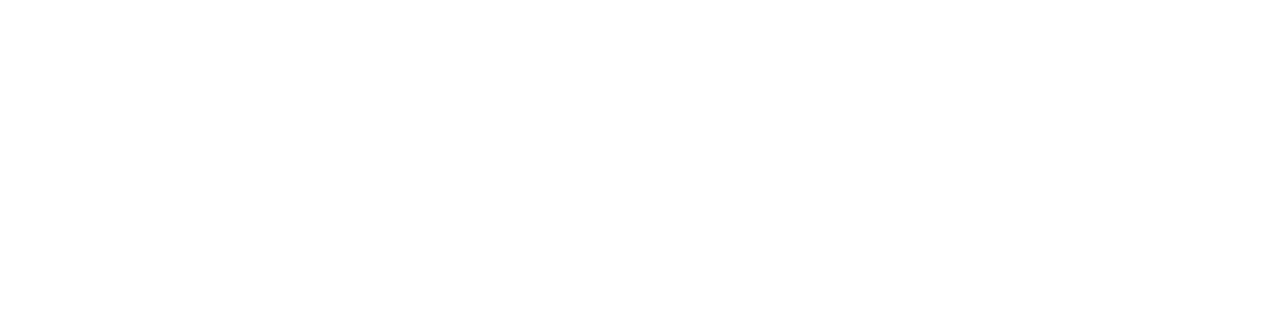
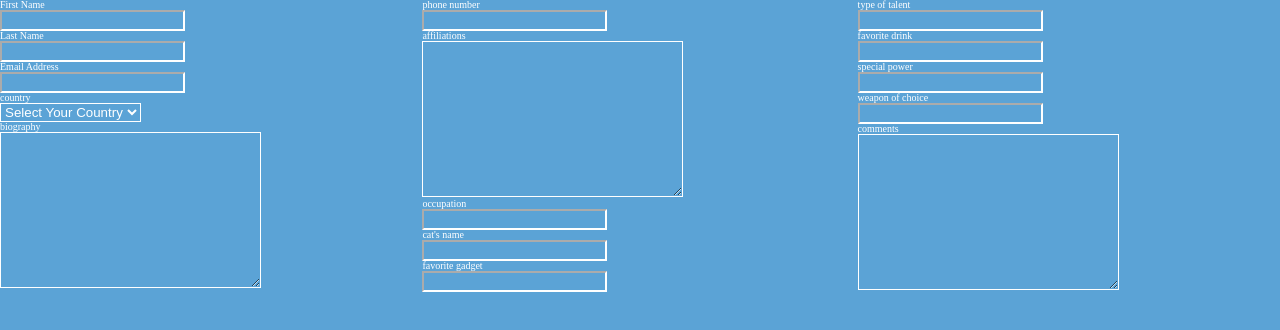
Before and after one commit to skrich-x/2.2-responsive-exercises, a plain HTML site: page Forms/form.html in a window 1280 px wide. Drawn offline with Linux system fonts and the light colour scheme; files that its build step writes are made by us from their sources.

Commit message:
Columns inputs and css styling applied

```diff
--- a/Forms/form.css
+++ b/Forms/form.css
@@ -0,0 +1,38 @@
+
+*,
+*::before,
+*::after {
+  box-sizing: border-box;
+}
+
+
+body{
+  background-color: #5BA3D6;
+  color:white;
+  font-family:Arial sans-serif;
+  font-size: 62.5%;
+  margin: 0 auto;
+}
+
+.column1{
+  float: left;
+   width: 33%;
+   }
+
+.column2{
+ display: inline-block;
+ width: 33%;
+ }
+
+.column3{
+  float: right;
+  width: 33%;
+  }
+
+input,
+textarea,
+select{
+  background-color:#5BA3D6;
+  border-color:white;
+  color:white;
+}
--- a/Forms/form.html
+++ b/Forms/form.html
@@ -0,0 +1,86 @@
+<!DOCTYPE html>
+<html lang="en">
+<head>
+  <meta charset="UTF-8">
+  <link rel="stylesheet" href="reset.css">
+  <link rel="stylesheet" href="form.css">
+
+  <title>Forms</title>
+</head>
+<body>
+
+    <div class="column1">
+        <div>
+          <h1>First Name</h1>
+          <input type="text">
+        </div>
+        <div>
+          <h1>Last Name</h1>
+          <input type="text">
+        </div>
+        <div>
+          <h1>Email Address</h1>
+          <input type="text">
+        </div>
+        <div>
+          <h1>country</h1>
+          <select name="country">
+            <option value="Select your Country" selected>Select Your Country</option>
+            <option value="USA"></option>
+            <option value="Canada"></option>
+          </select>
+
+        </div>
+        <div>
+          <h1>biography</h1>
+          <textarea name="" id="" cols="30" rows="10"></textarea>
+        </div>
+    </div>
+  <div class="column2">
+        <div>
+          <h1>phone number</h1>
+          <input type="text">
+        </div>
+        <div>
+          <h1>affiliations</h1>
+          <textarea name="" id="" cols="30" rows="10"></textarea>
+        </div>
+        <div>
+          <h1>occupation</h1>
+          <input type="text">
+        </div>
+        <div>
+          <h1>cat's name</h1>
+          <input type="text">
+        </div>
+        <div>
+          <h1>favorite gadget</h1>
+          <input type="text">
+        </div>
+  </div>
+  <div class="column3">
+        <div>
+          <h1>type of talent</h1>
+          <input type="text">
+        </div>
+        <div>
+          <h1>favorite drink</h1>
+          <input type="text">
+        </div>
+        <div>
+          <h1>special power</h1>
+          <input type="text">
+        </div>
+        <div>
+          <h1>weapon of choice</h1>
+          <input type="text">
+        </div>
+        <div>
+          <h1>comments</h1>
+          <textarea name="" id="" cols="30" rows="10"></textarea>
+        </div>
+    </div>
+
+
+</body>
+</html>
--- a/Sushi/sushi.css
+++ b/Sushi/sushi.css
@@ -36,7 +36,7 @@ h1{
 
  @media (max-width: 839px) and (min-width: 500px){
    .container{
-    background-color: red;
+
     max-width:99%;
     margin: 1%;
 
@@ -70,7 +70,7 @@ h1{
 /* mobile */
 @media (max-width:499px) {
   .container{
-    background-color: chartreuse;
+
     margin{
       max-width: 99%;
       margin:1%;
```
